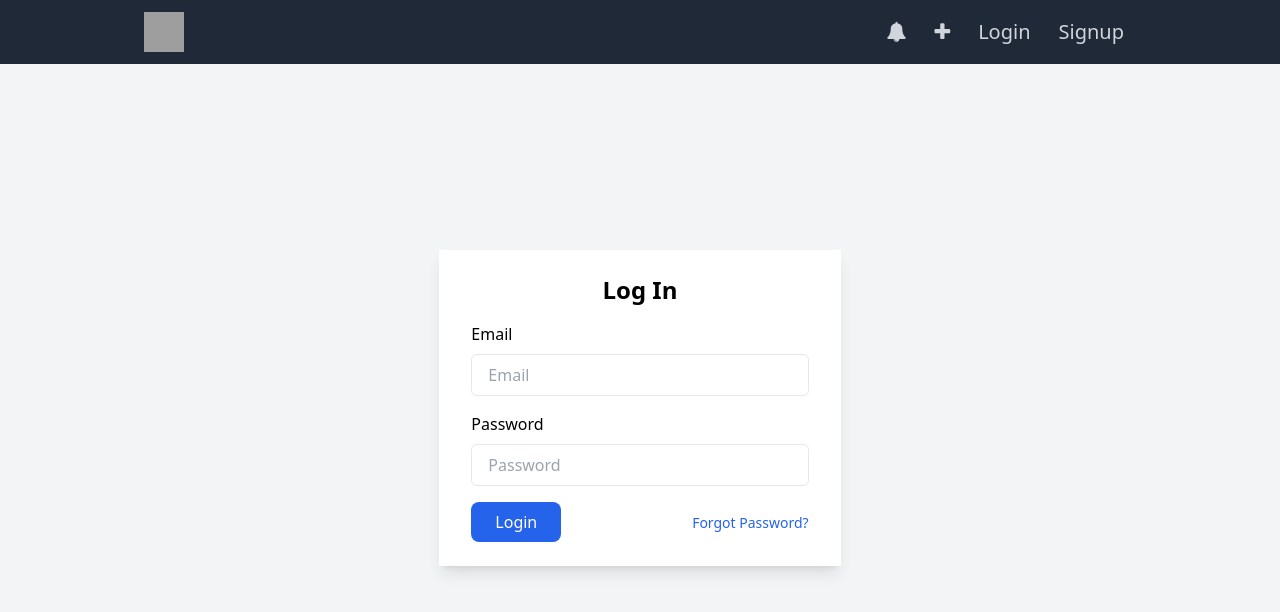
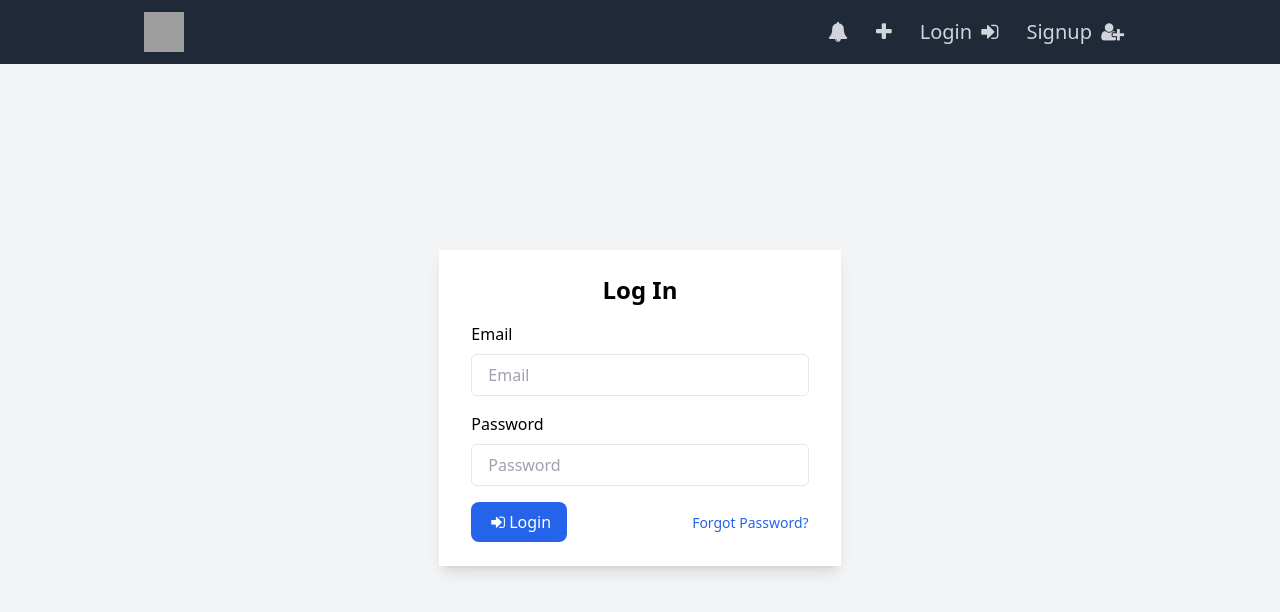
Before and after one commit to James-P-Boyle/memberME, a React (Create React App) app in the folder client/: page /login in a window 1280 px wide. Shown: the top 612 px of the page. Built offline with nearby package versions, Linux system fonts and the light colour scheme; grey boxes are pictures that could not be loaded.

Commit message:
Add icons

```diff
--- a/client/src/components/Login.js
+++ b/client/src/components/Login.js
@@ -67,8 +67,8 @@ export default function Login() {
                   />
                 </div>
                 <div className="flex items-baseline justify-between">
-                  <button className="px-6 py-2 mt-4 text-white bg-blue-600 rounded-lg hover:bg-blue-900">
-                    Login
+                  <button className="px-4 py-2 mt-4 text-white bg-blue-600 rounded-lg hover:bg-blue-900">
+                    <i className="fa fa-sign-in ml-1"></i> Login
                   </button>
                   <a
                     href="/login"
--- a/client/src/components/MobileMenu.js
+++ b/client/src/components/MobileMenu.js
@@ -42,7 +42,7 @@ export default function MobileMenu({ isOpen }) {
                       href="/login"
                       className="text-gray-300 hover:bg-gray-700 hover:text-white block px-3 py-2 rounded-md text-base"
                     >
-                      Login
+                      <i className="fa fa-sign-in ml-1"></i> Login
                     </a>
                     <a
                       href="/signup"
--- a/client/src/components/Navbar.js
+++ b/client/src/components/Navbar.js
@@ -39,13 +39,13 @@ export default function Navbar() {
                     to="/login"
                     className="hidden md:block text-gray-300 hover:bg-gray-700 hover:text-white px-3 py-2 mx-1 rounded-md font-medium cursor-pointer"
                   >
-                    Login
+                    Login <i className="fa fa-sign-in ml-1"></i>
                   </NavLink>
                   <NavLink
                     to="/signup"
                     className="hidden md:block text-gray-300 hover:bg-gray-700 hover:text-white px-3 py-2 rounded-md font-medium cursor-pointer"
                   >
-                    Signup
+                    Signup <i className="fa fa-user-plus ml-1"></i>
                   </NavLink>
                 </>
               ) : (
--- a/client/src/components/SignUp.js
+++ b/client/src/components/SignUp.js
@@ -85,8 +85,8 @@ export default function SignUp() {
                   />
                 </div>
                 <div className="flex items-baseline justify-between">
-                  <button className="px-6 py-2 mt-4 text-white bg-blue-600 rounded-lg hover:bg-blue-900">
-                    Register
+                  <button className="px-4 py-2 mt-4 text-white bg-blue-600 rounded-lg hover:bg-blue-900">
+                    Signup <i className="fa fa-user-plus ml-1"></i>
                   </button>
                   <a
                     href="/login"
--- a/client/src/components/UserCard.js
+++ b/client/src/components/UserCard.js
@@ -7,7 +7,6 @@ export default function UserCard() {
     <div className="text-black px-3 py-2 rounded-md bg-gray-300 text-xl">
       <p>{user.username}</p>
       <p>{user.email}</p>
-      <p>Test</p>
     </div>
   );
 }
```
